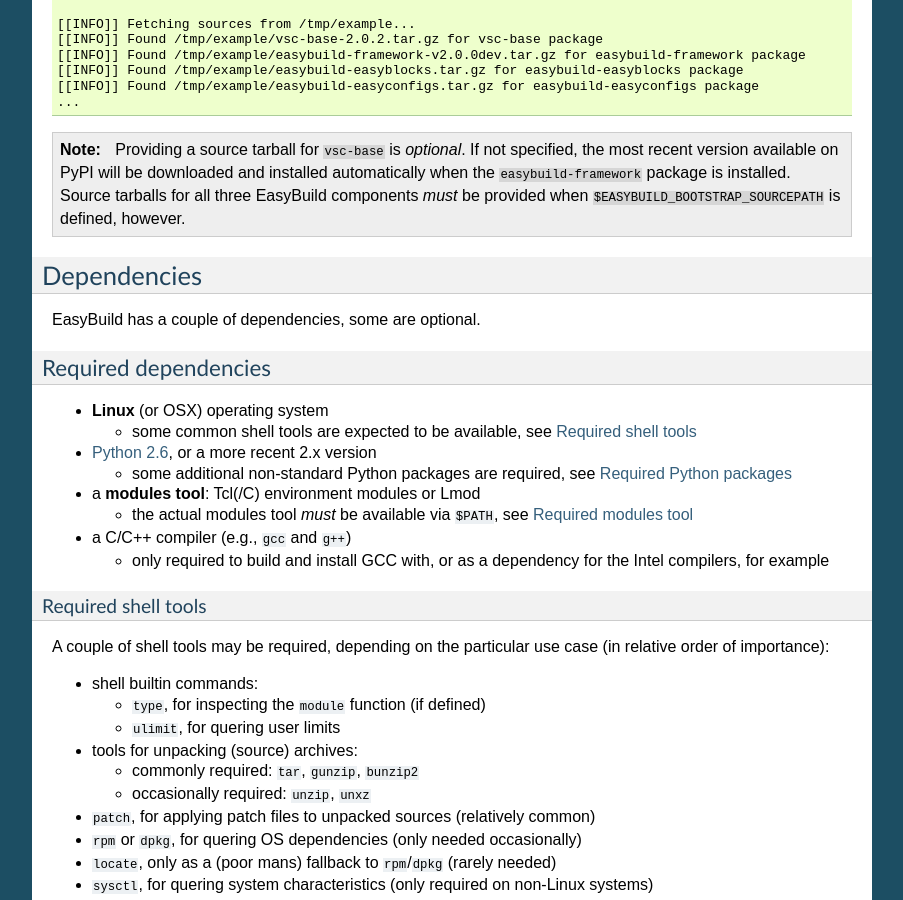
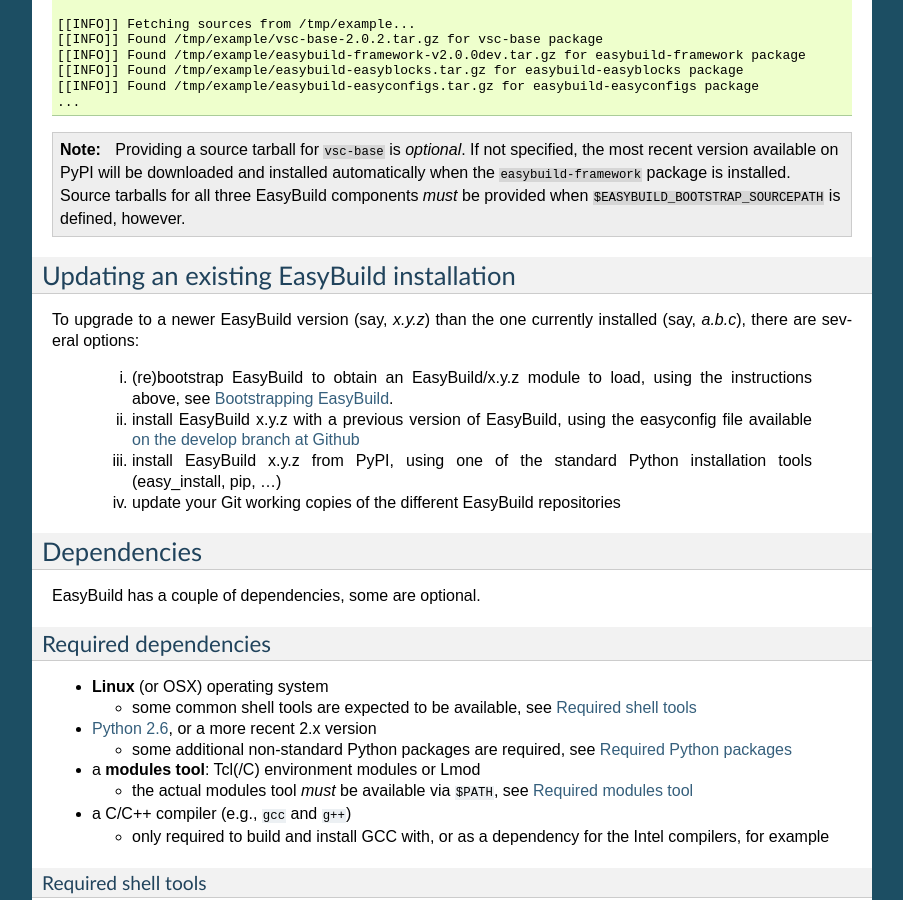
Before and after one commit to easybuilders/easybuild, a Sphinx documentation site: the page built from docs/Installation.rst, in a window 1280 px wide and 900 px high, scrolled down 5101 px. Shown: the whole window, without its empty margins (198-1101 px from the left). Built offline with Sphinx 7.4.7, drawn with Linux system fonts in a browser that asks for light colours; some of the changed text lies outside the part shown.

Commit message:
DOC: instructions to update an existing install

```diff
--- a/docs/Installation.rst
+++ b/docs/Installation.rst
@@ -318,6 +318,18 @@
           Source tarballs for all three EasyBuild components *must* be provided when ``$EASYBUILD_BOOTSTRAP_SOURCEPATH``
           is defined, however.
 
+.. _updating:
+
+Updating an existing EasyBuild installation
+-------------------------------------------
+
+To upgrade to a newer EasyBuild version (say, *x.y.z*) than the one currently installed (say, *a.b.c*), there are several options:
+
+     (i) (re)bootstrap EasyBuild to obtain an EasyBuild/x.y.z module to load, using the instructions above, see :ref:`bootstrapping`.
+     (ii) install EasyBuild x.y.z with a previous version of EasyBuild, using the easyconfig file available `on the develop branch at Github <https://github.com/hpcugent/easybuild-easyconfigs/tree/develop/easybuild/easyconfigs/e/EasyBuild>`__
+     (iii) install EasyBuild x.y.z from PyPI, using one of the standard Python installation tools (easy_install, pip, ...)
+     (iv) update your Git working copies of the different EasyBuild repositories
+
 .. _dependencies:
 
 Dependencies
```
